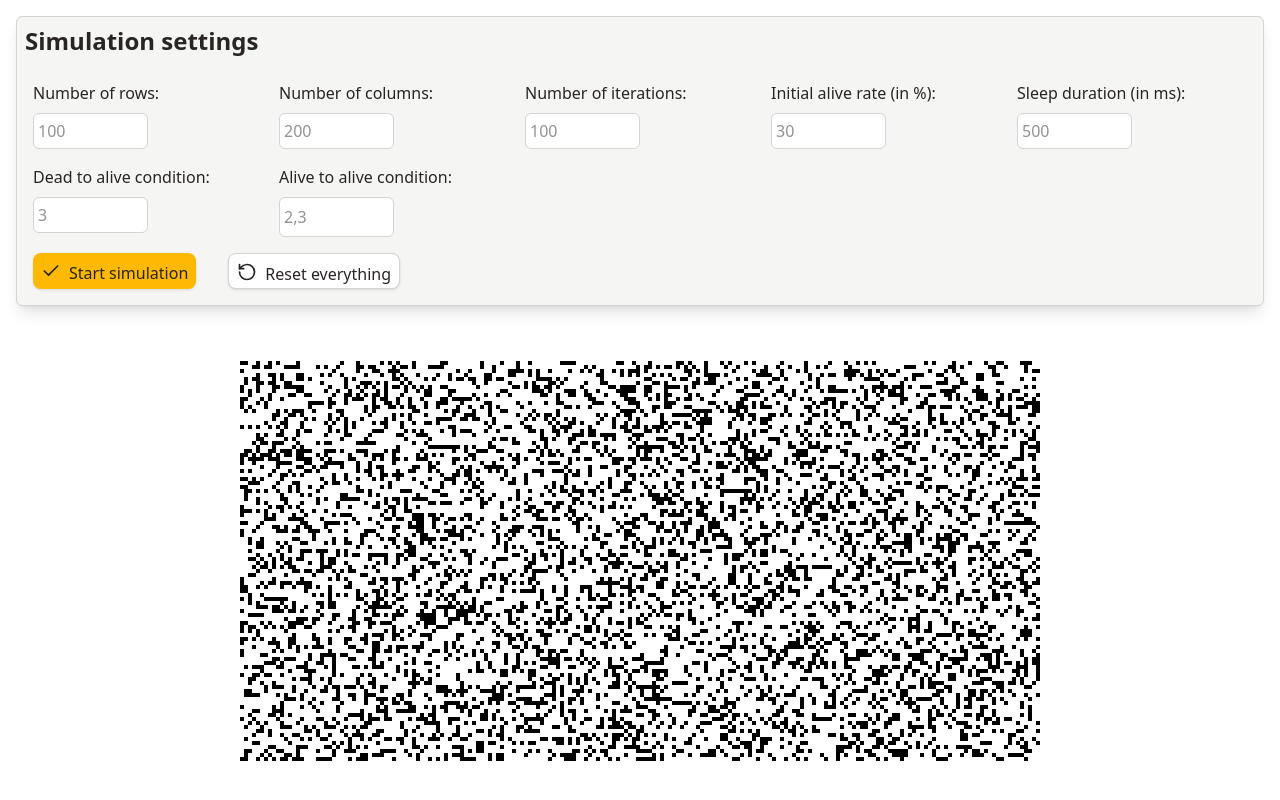
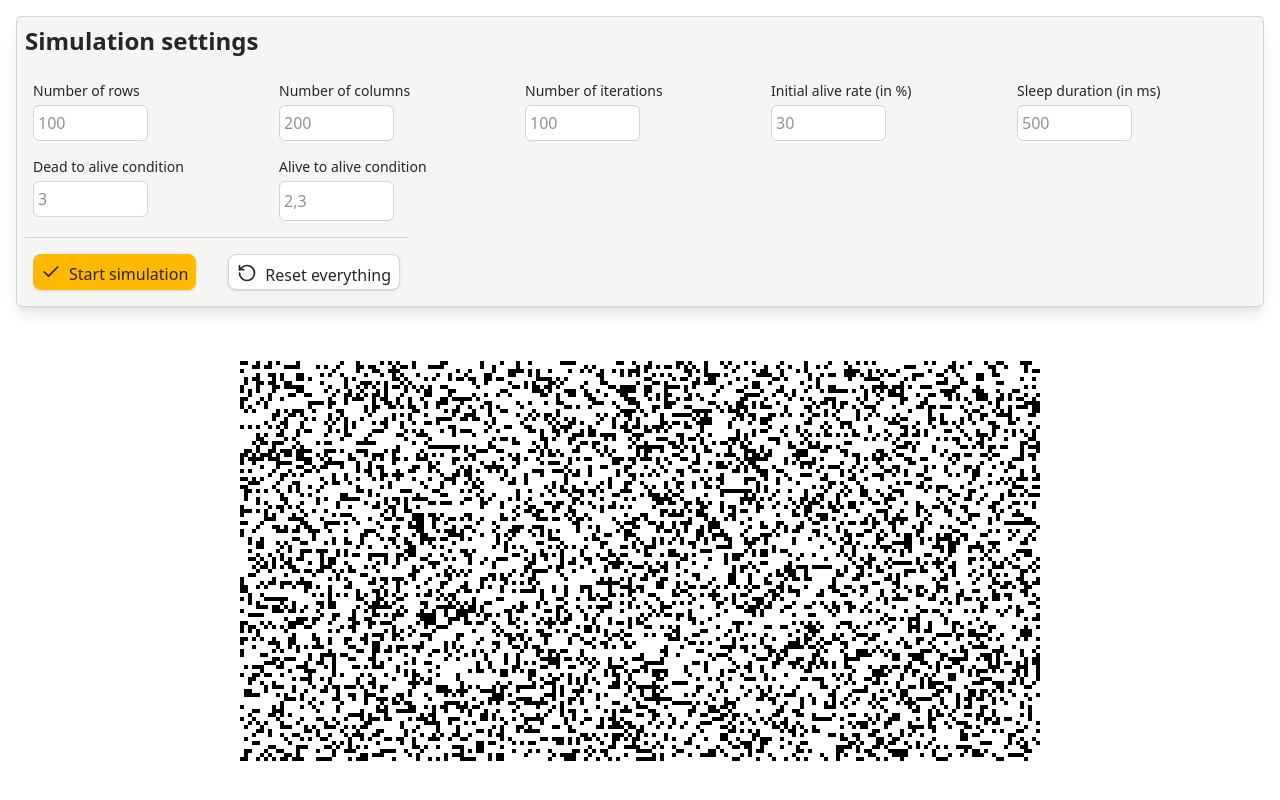
Before and after one commit to jonahkraft/lifelines, a React (Vite) app: page / in a window 1280 px wide. Built offline with nearby package versions, Linux system fonts and the light colour scheme.

Commit message:
slightly decrease the size of the label text, removed the colons and decreased the gap between label and input element. Also added a small hr-like line between the input elements and the buttons

```diff
--- a/src/controlPanel.tsx
+++ b/src/controlPanel.tsx
@@ -97,8 +97,8 @@ const ControlPanel = ({canvasRef, globalContext, isRunningRef, setGlobalContext}
             <h2 className="text-2xl font-semibold mb-6">Simulation settings</h2>
 
             <div className="m-2 grid gap-4 sm:grid-cols-2 md:grid-cols-3 lg:grid-cols-4 xl:grid-cols-5 2xl:grid-cols-7">
-                <div className="flex flex-col gap-2">
-                    <label>Number of rows:</label>
+                <div className="flex flex-col gap-1">
+                    <label className="text-sm">Number of rows</label>
                     <input
                         type="number"
                         className="bg-white border-stone-300 border rounded-md p-1 focus:outline-none focus:ring focus:ring-amber-400 h-9 w-1/2"
@@ -109,8 +109,8 @@ const ControlPanel = ({canvasRef, globalContext, isRunningRef, setGlobalContext}
                     />
                 </div>
 
-                <div className="flex flex-col gap-2">
-                    <label>Number of columns:</label>
+                <div className="flex flex-col gap-1">
+                    <label className="text-sm">Number of columns</label>
                     <input
                         type="number"
                         className="bg-white border-stone-300 border rounded-md p-1 focus:outline-none focus:ring focus:ring-amber-400 h-9 w-1/2"
@@ -121,8 +121,8 @@ const ControlPanel = ({canvasRef, globalContext, isRunningRef, setGlobalContext}
                     />
                 </div>
 
-                <div className="flex flex-col gap-2">
-                    <label>Number of iterations:</label>
+                <div className="flex flex-col gap-1">
+                    <label className="text-sm">Number of iterations</label>
                     <input
                         type="number"
                         className="bg-white border-stone-300 border rounded-md p-1 focus:outline-none focus:ring focus:ring-amber-400 h-9 w-1/2"
@@ -133,8 +133,8 @@ const ControlPanel = ({canvasRef, globalContext, isRunningRef, setGlobalContext}
                     />
                 </div>
 
-                <div className="flex flex-col gap-2">
-                    <label>Initial alive rate (in %):</label>
+                <div className="flex flex-col gap-1">
+                    <label className="text-sm">Initial alive rate (in %)</label>
                     <input
                         type="number"
                         className="bg-white border-stone-300 border rounded-md p-1 focus:outline-none focus:ring focus:ring-amber-400 h-9 w-1/2"
@@ -145,8 +145,8 @@ const ControlPanel = ({canvasRef, globalContext, isRunningRef, setGlobalContext}
                     />
                 </div>
 
-                <div className="flex flex-col gap-2">
-                    <label>Sleep duration (in ms):</label>
+                <div className="flex flex-col gap-1">
+                    <label className="text-sm">Sleep duration (in ms)</label>
                     <input
                         type="number"
                         className="bg-white border-stone-300 border rounded-md p-1 focus:outline-none focus:ring focus:ring-amber-400 h-9 w-1/2"
@@ -157,8 +157,8 @@ const ControlPanel = ({canvasRef, globalContext, isRunningRef, setGlobalContext}
                     />
                 </div>
 
-                <div className="flex flex-col gap-2">
-                    <label>Dead to alive condition:</label>
+                <div className="flex flex-col gap-1">
+                    <label className="text-sm">Dead to alive condition</label>
                     <input
                         type="text"
                         className="bg-white border-stone-300 border rounded-md p-1 focus:outline-none focus:ring focus:ring-amber-400 h-9 w-1/2"
@@ -169,8 +169,8 @@ const ControlPanel = ({canvasRef, globalContext, isRunningRef, setGlobalContext}
                     />
                 </div>
 
-                <div className="flex flex-col gap-2">
-                    <label>Alive to alive condition:</label>
+                <div className="flex flex-col gap-1">
+                    <label className="text-sm">Alive to alive condition</label>
                     <input
                         type="text"
                         className="bg-white border-stone-300 border rounded-md p-1 focus:outline-none focus:ring focus:ring-amber-400 h-10 w-1/2"
@@ -181,7 +181,7 @@ const ControlPanel = ({canvasRef, globalContext, isRunningRef, setGlobalContext}
                     />
                 </div>
             </div>
-            <div className="flex gap-4">
+            <div className="flex gap-4 pt-2 mt-4 border-t border-stone-300 w-fit">
                 <ToggleSimulationButton isRunningRef={isRunningRef} onClick={() => setGlobalContext(localContext)} startSimulation={startSimulation}/>
                 <ResetContextButton onClick={resetContext}/>
             </div>
```
